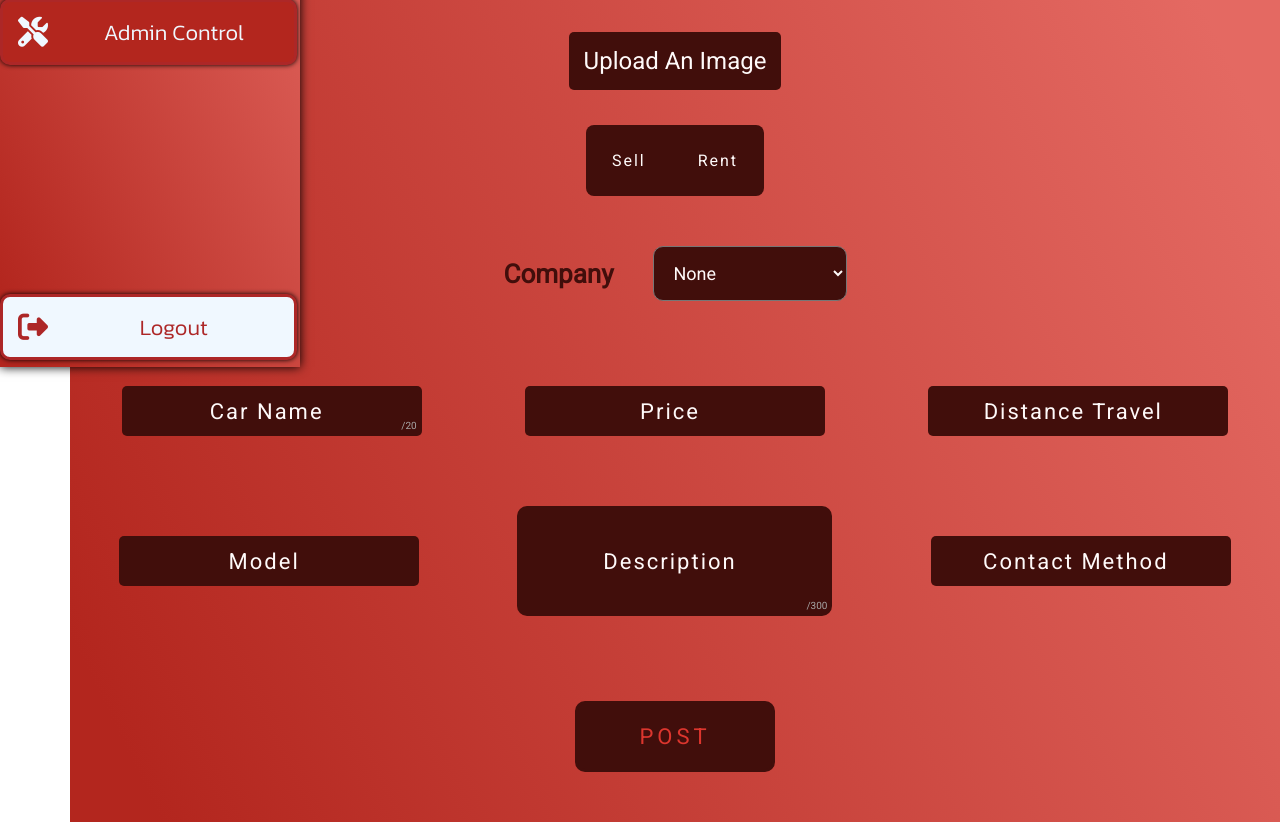
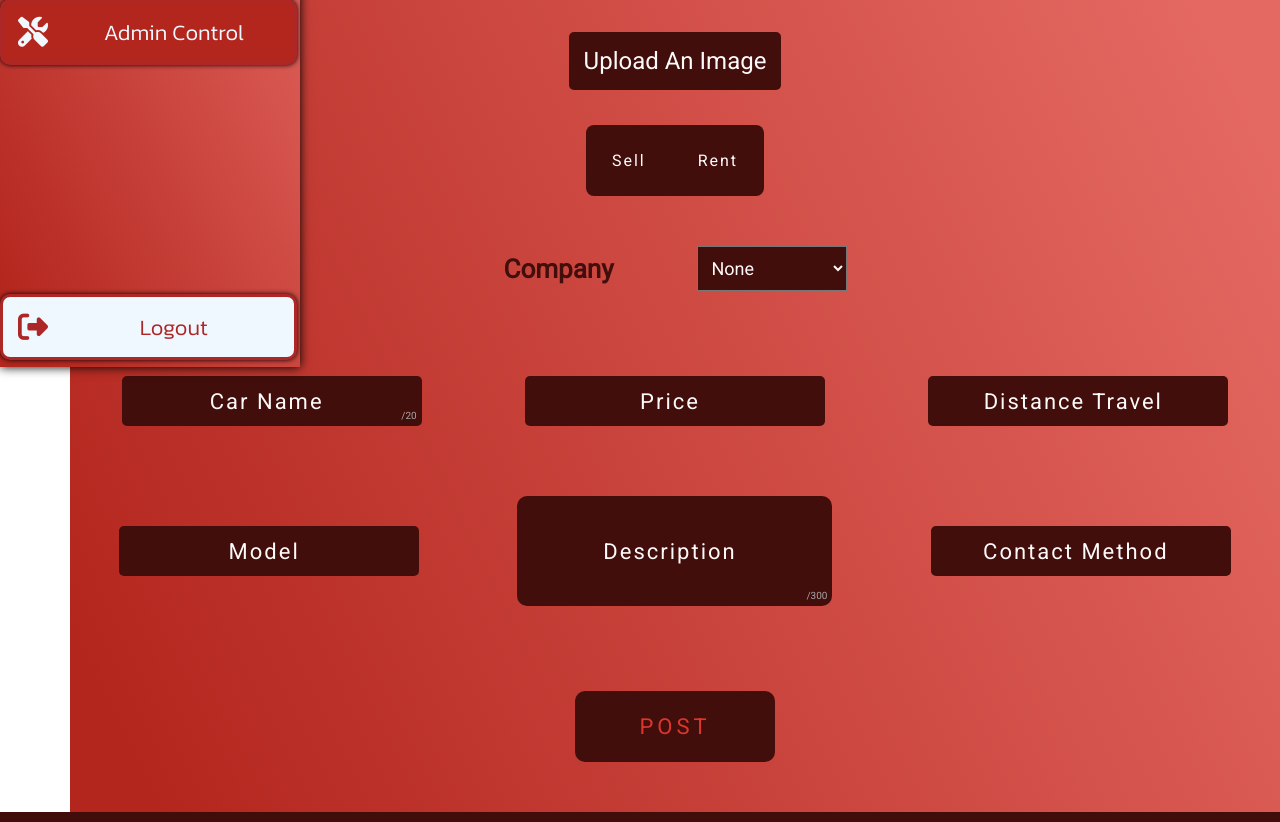
Before and after one commit to 0yato/web, a PHP site: page /post.php in a window 1280 px wide. Shown: the part 433-1255 px from the top of the page. Run offline with PHP 8.4, Linux system fonts and the light colour scheme; the visitor is signed in with stand-in values (Sample User, id 1); data that the repository does not hold is empty; some libraries are stand-ins or nearby versions; some web fonts are replaced.

Commit message:
fbjvbdjvbjdvb

```diff
--- a/admin.php
+++ b/admin.php
@@ -1,5 +1,6 @@
 <?php
 include("nav.php");
+echo "ahmad";
 ?>
 
 <!DOCTYPE html>
--- a/css_files/home.css/parallax.css
+++ b/css_files/home.css/parallax.css
@@ -123,7 +123,7 @@ background-image: url("image/home-image/background.jpg");
 @keyframes intro2 {
     0%{
         translate: -1500px 40px;
-        filter: blur(50px);
+        filter: blur(100px);
     }
     50%{
 
@@ -138,7 +138,7 @@ background-image: url("image/home-image/background.jpg");
         translate: 0px 0px;
     }
     100%{
-        filter: blur(50px);
+        filter: blur(100px);
         translate: -1500px 40px;
     }
 }
--- a/css_files/post.css/input.css
+++ b/css_files/post.css/input.css
@@ -229,15 +229,17 @@ border: 3px solid var(--color-ref-error10);
 
 select{
     background-color: orange;
-    padding: 15px;
+
     font-size: 18px;
-    flex-grow: 1;
+    width: 150px !important;
     color: var(--color-ref-error40);
     background-color:var(--color-ref-error10) ;
-    border-radius: 10px;
+    padding: 10px;
+
     outline: none;
     margin-left:40px ;
     color: snow;
+
 }
 option{
 border: 3px solid var(--color-ref-error10);
--- a/javascript/post-script/upload-image.js
+++ b/javascript/post-script/upload-image.js
@@ -1,6 +1,31 @@
 let imageContainer = document.getElementsByClassName("card");
 let temp_img = document.getElementById("temp-img");
 let input_image = document.getElementById("input-file");
+
+
+
+let company_select=document.getElementById("company-select");
+
+
+
+
+company_select.onchange= function(){
+if(company_select.value=='none'){
+    console.log("fffff");
+    company_select.style.backgroundColor="var(--color-ref-error10)";
+    company_select.style.border="none";
+}
+else{
+    console.log("eeeee");
+    company_select.style.backgroundColor="var(--color-ref-error40)";
+    company_select.style.border="3px solid var(--color-ref-error10)"
+}
+}
+
+
+
+
+
 
 
 let label=document.getElementById("label-for-input-image")
@@ -10,11 +35,6 @@ input_image.onchange = function() {
     console.log(url);
     imageContainer[0].style.backgroundImage = `url(${url})`;
     temp_img.src = url;
-
-
-
-
-    label.style.backgroundColor=" var(--color-ref-error40) !important";
-
-    label.style.border="3px solid var(--color-ref-error10) !important";
+    label.style.backgroundColor=" var(--color-ref-error40) ";
+    label.style.border="3px solid var(--color-ref-error10) ";
 }
--- a/post.php
+++ b/post.php
@@ -1,5 +1,11 @@
 <?php
 include("nav.php");
+
+if($_POST["create"]){
+
+}
+
+
 
 ?>
 
@@ -62,7 +68,7 @@ letter-spacing: 5px;
     </div>
     <div class="input-image">
     <label id="label-for-input-image" for="input-file">Upload An Image</label>
-    <input type="file" style="display: none;" name="carImage" id="input-file" accept="image/png ,image/jpg, img/svg, image/jpeg">
+    <input type="file" style="display: none;" required name="carImage" id="input-file" accept="image/png ,image/jpg, img/svg, image/jpeg">
 
     </div>
     <div class="inputs">
@@ -70,18 +76,18 @@ letter-spacing: 5px;
         <div class="r2">
          <div class="sell" id="sell">sell</div>
          <div class="rent" id="rent">rent</div>
-        <input type="text" value="none" id="state-of-sell-rent" name="carState" style="display: none;">
+        <input type="text" required  id="state-of-sell-rent" name="carState" style="display: none;">
          </div>
         </div>
         <div class="list">
             <h2>Company</h2>
-            <select name="carMarka" id="">
+            <select name="carMarka" id="company-select">
             <option value="none">none</option>
-                <option value="">mersedese</option>
-                <option value="">mosting</option>
-                <option value="">ferrari</option>
-                <option value="">Cadelac</option>
-                <option value="">BMW</option>
+                <option value="mersedese">mersedese</option>
+                <option value="mosting">mosting</option>
+                <option value="ferrari">ferrari</option>
+                <option value="Cadelac">Cadelac</option>
+                <option value="BMW">BMW</option>
             </select>
         </div>
         <div class="texts-input">
```
